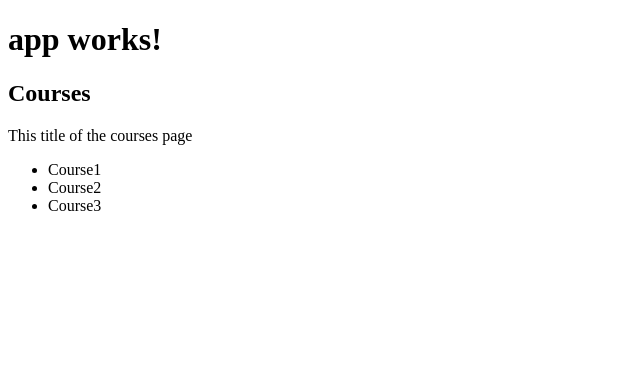
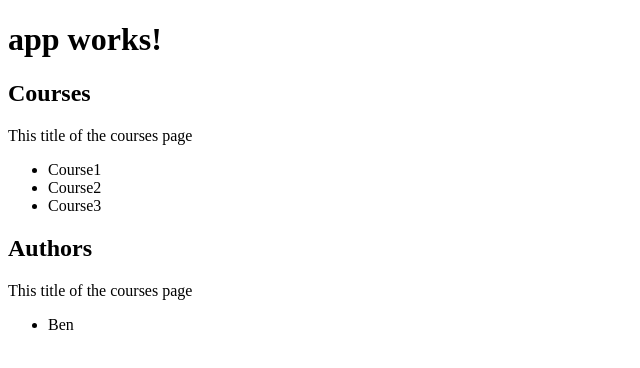
Before and after one commit to MarkWoods1977/angular2-project, an Angular app: page / in a window 1280 px wide. Shown: the top 368 px of the page, without its empty margins (0-640 px from the left). Built offline with nearby package versions, Linux system fonts and the light colour scheme.

Commit message:
Added extra component for authors

```diff
--- a/src/app/app.component.html
+++ b/src/app/app.component.html
@@ -2,3 +2,4 @@
   {{title}}
 </h1>
 <courses></courses>
+<authors></authors>
--- a/src/app/app.module.ts
+++ b/src/app/app.module.ts
@@ -6,11 +6,13 @@ import { HttpModule } from '@angular/http';
 import { AppComponent } from './app.component';
 import {CoursesComponent} from "./courses.component";
 import {CourseService} from "./course.service";
+import {AuthorsComponent} from "./authors.component";
 
 @NgModule({
   declarations: [
     AppComponent,
-    CoursesComponent
+    CoursesComponent,
+    AuthorsComponent
   ],
   imports: [
     BrowserModule,
--- /dev/null
+++ b/src/app/authors.component.ts
@@ -0,0 +1,18 @@
+import { Component } from "@angular/core";
+
+@Component({
+  selector: 'authors',
+  template: `
+      <h2>Authors</h2>
+      {{title}}
+      <ul>
+      <li *ngFor="let author of authors">
+      {{author}}
+</li>
+</ul>`
+
+})
+export class AuthorsComponent {
+  title: string = "This title of the courses page";
+  authors = ["Ben"];
+}
```
